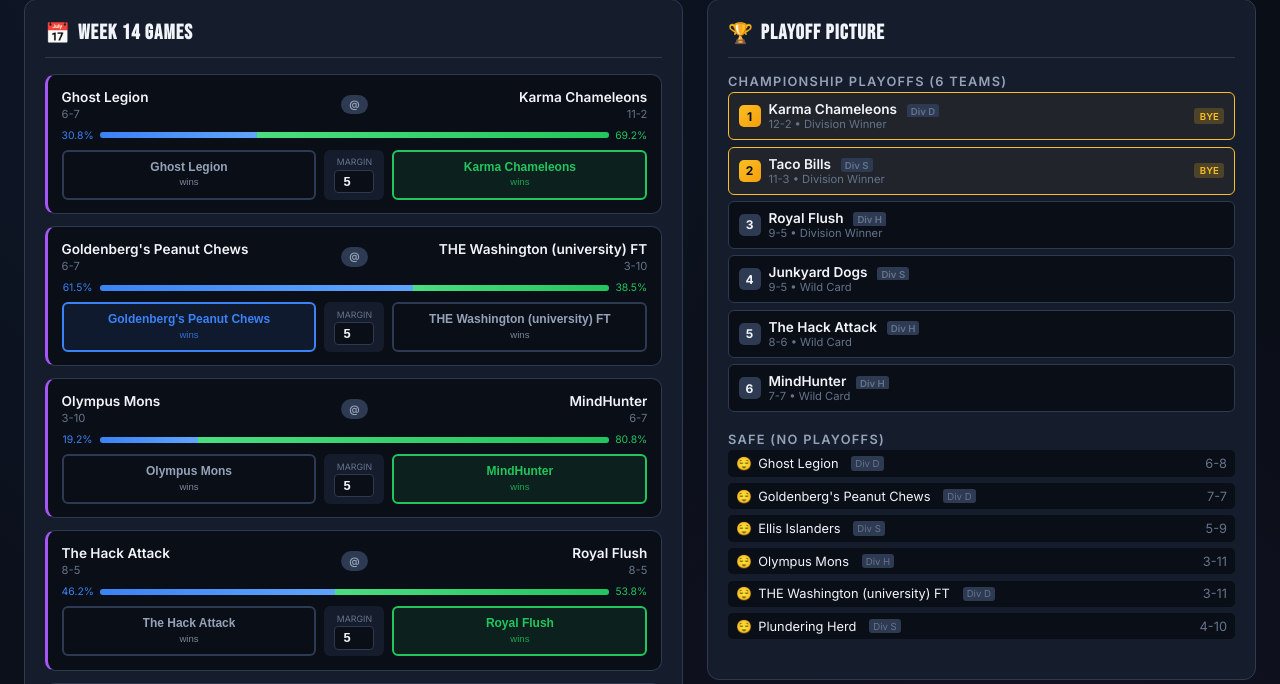
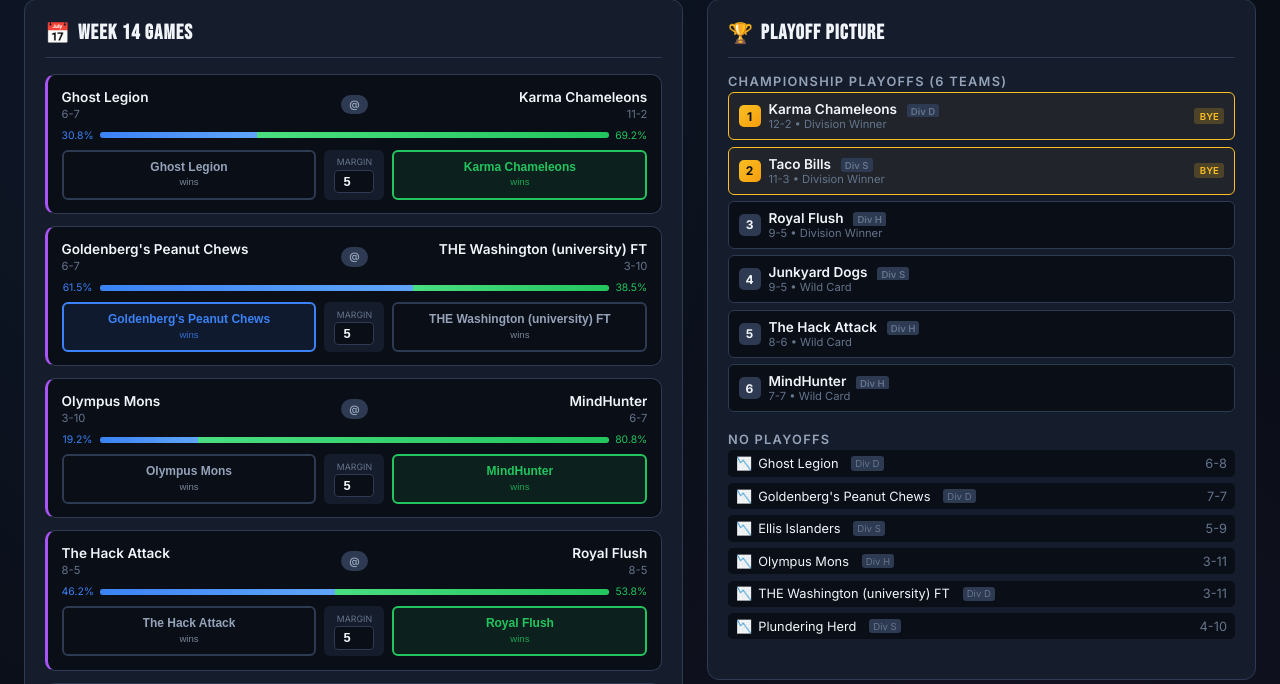
Before and after one commit to flynnswalker/ff-scheduling, a Flask app: page / in a window 1280 px wide. Shown: the part 191-875 px from the top of the page. Run offline with Flask 3, Linux system fonts and the light colour scheme.

Commit message:
Fix: Show 'No Playoffs' instead of 'Safe' for leagues without relegation

```diff
--- a/templates/index.html
+++ b/templates/index.html
@@ -658,13 +658,13 @@
                             </div>
                         </div>
 
-                        <div class="bracket-section">
-                            <div class="bracket-title">Safe (No Playoffs)</div>
-                            <div class="playoff-list" id="safe-teams-{{ league_name }}">
-                            </div>
+                    <div class="bracket-section">
+                        <div class="bracket-title">{% if league_data.has_relegation %}Safe (No Playoffs){% else %}No Playoffs{% endif %}</div>
+                        <div class="playoff-list" id="safe-teams-{{ league_name }}">
                         </div>
+                    </div>
 
-                        {% if league_data.has_relegation %}
+                    {% if league_data.has_relegation %}
                         <div class="bracket-section">
                             <div class="bracket-title">⚠️ Relegation Playoffs (4 Teams → 1 Relegated)</div>
                             <div class="bracket-subtitle">Bottom 4 play off; only the loser gets relegated</div>
@@ -785,10 +785,11 @@
                 `).join('');
                 document.getElementById(`playoff-teams-${leagueName}`).innerHTML = playoffHtml;
 
-                // Render safe teams
+                // Render safe/non-playoff teams
+                const hasReleg = data.has_relegation;
                 const safeHtml = data.safe_teams.map(team => `
                     <div class="safe-team">
-                        <span>😌</span>
+                        <span>${hasReleg ? '😌' : '📉'}</span>
                         <span>${team.team}</span>
                         <span class="division-badge">Div ${team.division}</span>
                         <span style="color: var(--text-muted); margin-left: auto;">${team.record}</span>
```
